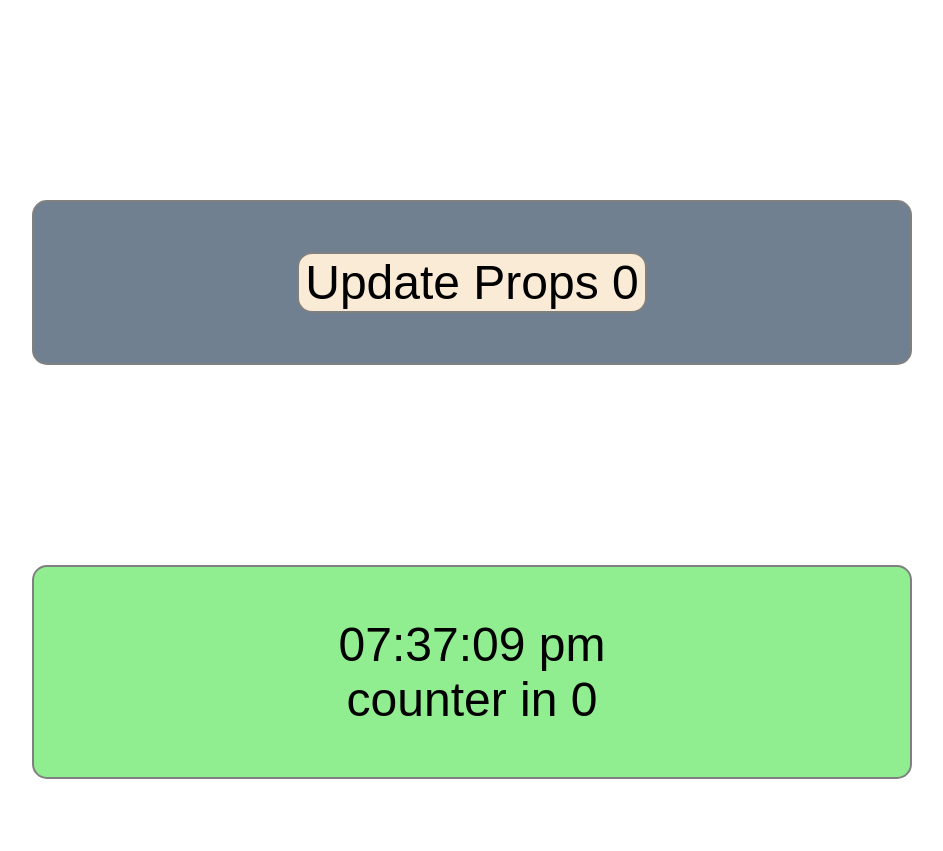
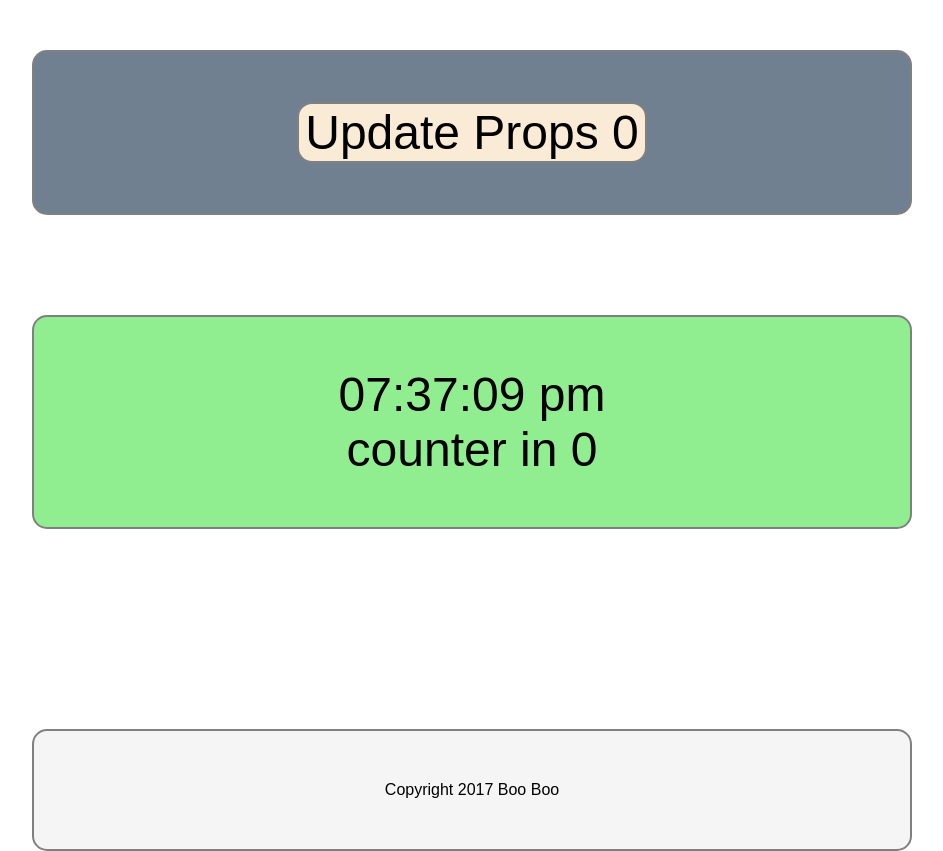
Before and after one commit to vboughner/react-simple-clock, a React (Create React App) app: page / in a window 1280 px wide. Shown: the whole page, without its empty margins (168-1111 px from the left). Before the commit the page ends 800 px from the top, so only its background shows below. Built offline with nearby package versions, Linux system fonts and the light colour scheme.

Commit message:
Added a pure component for footer

```diff
--- a/src/App.css
+++ b/src/App.css
@@ -1,6 +1,6 @@
 .clock {
     text-align: center;
-    margin-top: 200px;
+    margin-top: 100px;
     margin-left: 200px;
     margin-right: 200px;
     padding: 50px;
@@ -12,7 +12,7 @@
 
 .button-land {
     text-align: center;
-    margin-top: 200px;
+    margin-top: 50px;
     margin-left: 200px;
     margin-right: 200px;
     padding: 50px;
@@ -35,3 +35,14 @@
 .button-land button:active {
     background-color: cornflowerblue;
 }
+
+.footer {
+    text-align: center;
+    margin-top: 200px;
+    margin-left: 200px;
+    margin-right: 200px;
+    padding: 50px;
+    border: 2px solid grey;
+    border-radius: 15px;
+    background-color: whitesmoke;
+}
--- a/src/App.js
+++ b/src/App.js
@@ -2,6 +2,7 @@ import React, { Component } from 'react';
 import './App.css';
 import Clock from './Clock';
 import ButtonLand from './ButtonLand';
+import Footer from './Footer';
 
 class App extends Component {
     constructor(props) {
@@ -22,6 +23,9 @@ class App extends Component {
             <div className="App">
                 <ButtonLand counter={this.state.counter} onClick={() => this.handleClick()}/>
                 <Clock counter={this.state.counter} />
+                <Footer>
+                    Copyright 2017 Boo Boo
+                </Footer>
             </div>
         );
     }
--- /dev/null
+++ b/src/Footer.js
@@ -0,0 +1,9 @@
+import React from 'react';
+
+const Footer = (props) => {
+    return (
+        <div className="footer">{props.children}</div>
+    );
+};
+
+export default Footer;
```
